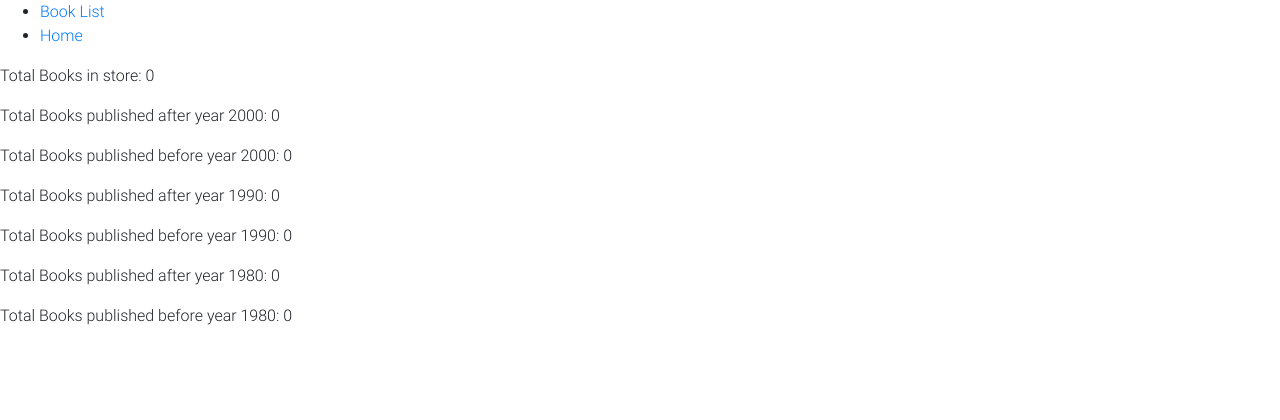
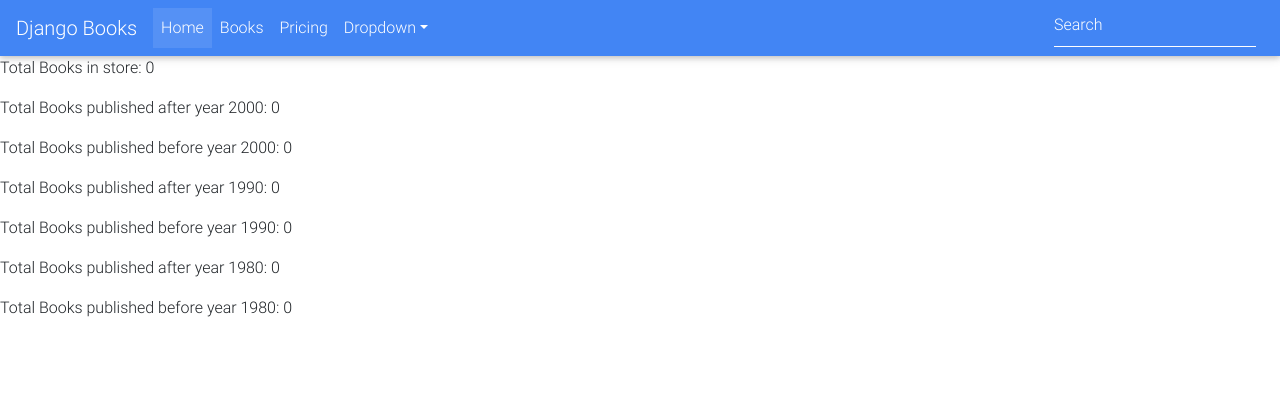
Before and after one commit to Alexmhack/django_books, a Django app: page /book/ in a window 1280 px wide. Shown: the top 420 px of the page. After the commit the page ends 317 px from the top, so only its background shows below. Run offline with Django 3.2, Linux system fonts and the light colour scheme; data that the repository does not hold is empty; parts of the project's set-up code (start-up, migrations or seed data) failed here and were passed over; some libraries are stand-ins or nearby versions.

Commit message:
add navbar from mdboot docs

```diff
--- a/templates/navbar.html
+++ b/templates/navbar.html
@@ -1,5 +1,52 @@
-<nav>
-	<ul>
-		<li><a href="{% url 'book-list' %}" title="List of books in store">Book List</a></li>
-		<li><a href="{% url 'index' %}" title="List of books in store">Home</a></li>
-	</ul>
+<!--Navbar-->
+<nav class="navbar navbar-expand-lg navbar-dark primary-color">
+
+    <!-- Navbar brand -->
+    <a class="navbar-brand" href="https://github.com/Alexmhack/django_books" target="_blank">Django Books</a>
+
+    <!-- Collapse button -->
+    <button class="navbar-toggler" type="button" data-toggle="collapse" data-target="#basicExampleNav" aria-controls="basicExampleNav"
+        aria-expanded="false" aria-label="Toggle navigation">
+        <span class="navbar-toggler-icon"></span>
+    </button>
+
+    <!-- Collapsible content -->
+    <div class="collapse navbar-collapse" id="basicExampleNav">
+
+        <!-- Links -->
+        <ul class="navbar-nav mr-auto">
+            <li class="nav-item active">
+                <a class="nav-link" href="{% url 'index' %}">Home
+                    <span class="sr-only">(current)</span>
+                </a>
+            </li>
+            <li class="nav-item">
+                <a class="nav-link" href="{% url 'book-list' %}">Books</a>
+            </li>
+            <li class="nav-item">
+                <a class="nav-link" href="">Pricing</a>
+            </li>
+
+            <!-- Dropdown -->
+            <li class="nav-item dropdown">
+                <a class="nav-link dropdown-toggle" id="navbarDropdownMenuLink" data-toggle="dropdown" aria-haspopup="true" aria-expanded="false">Dropdown</a>
+                <div class="dropdown-menu dropdown-primary" aria-labelledby="navbarDropdownMenuLink">
+                    <a class="dropdown-item" href="#">Action</a>
+                    <a class="dropdown-item" href="#">Another action</a>
+                    <a class="dropdown-item" href="#">Something else here</a>
+                </div>
+            </li>
+
+        </ul>
+        <!-- Links -->
+
+        <form class="form-inline">
+            <div class="md-form my-0">
+                <input class="form-control mr-sm-2" type="text" placeholder="Search" aria-label="Search">
+            </div>
+        </form>
+    </div>
+    <!-- Collapsible content -->
+
+</nav>
+<!--/.Navbar-->
```
